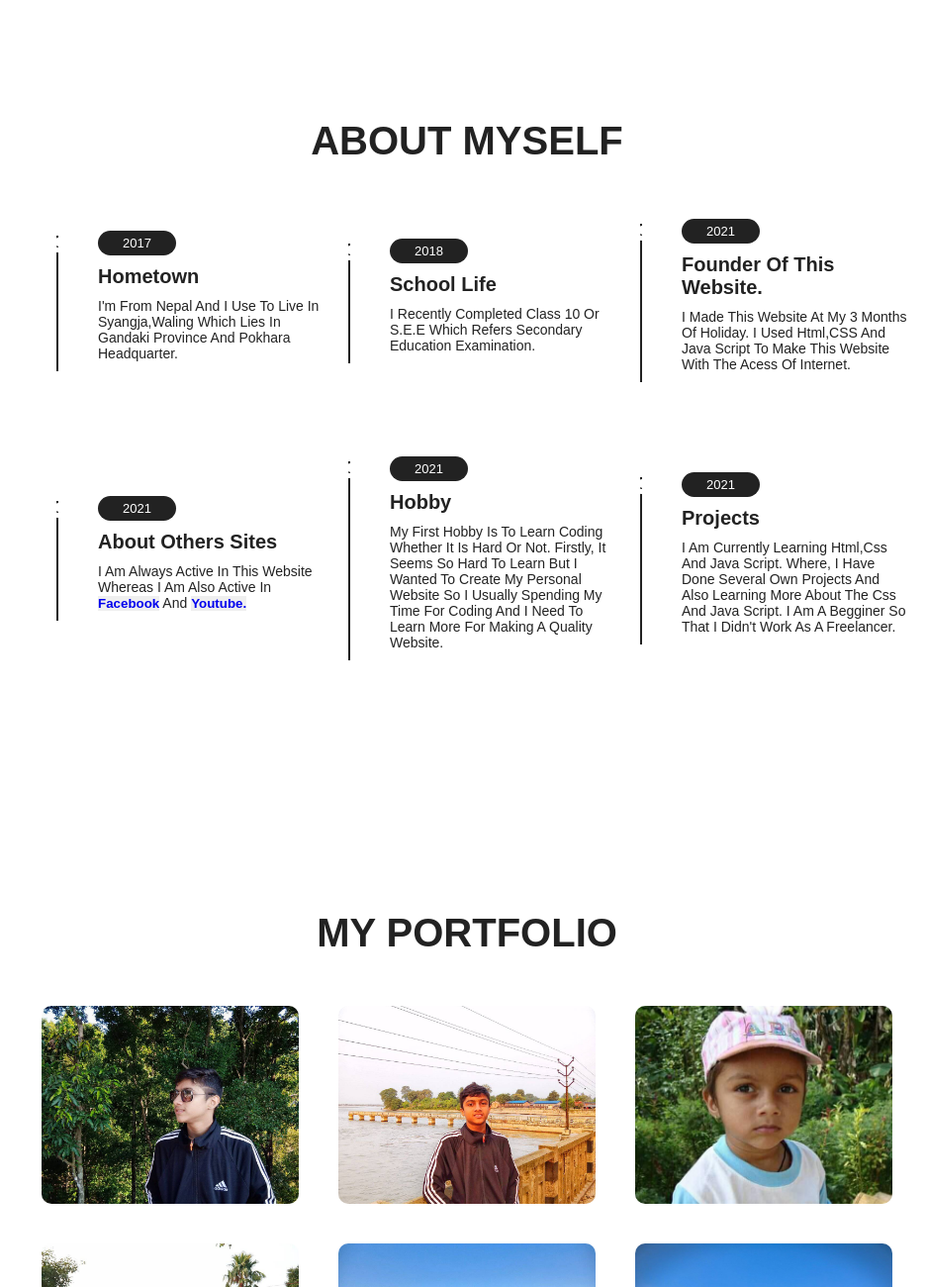
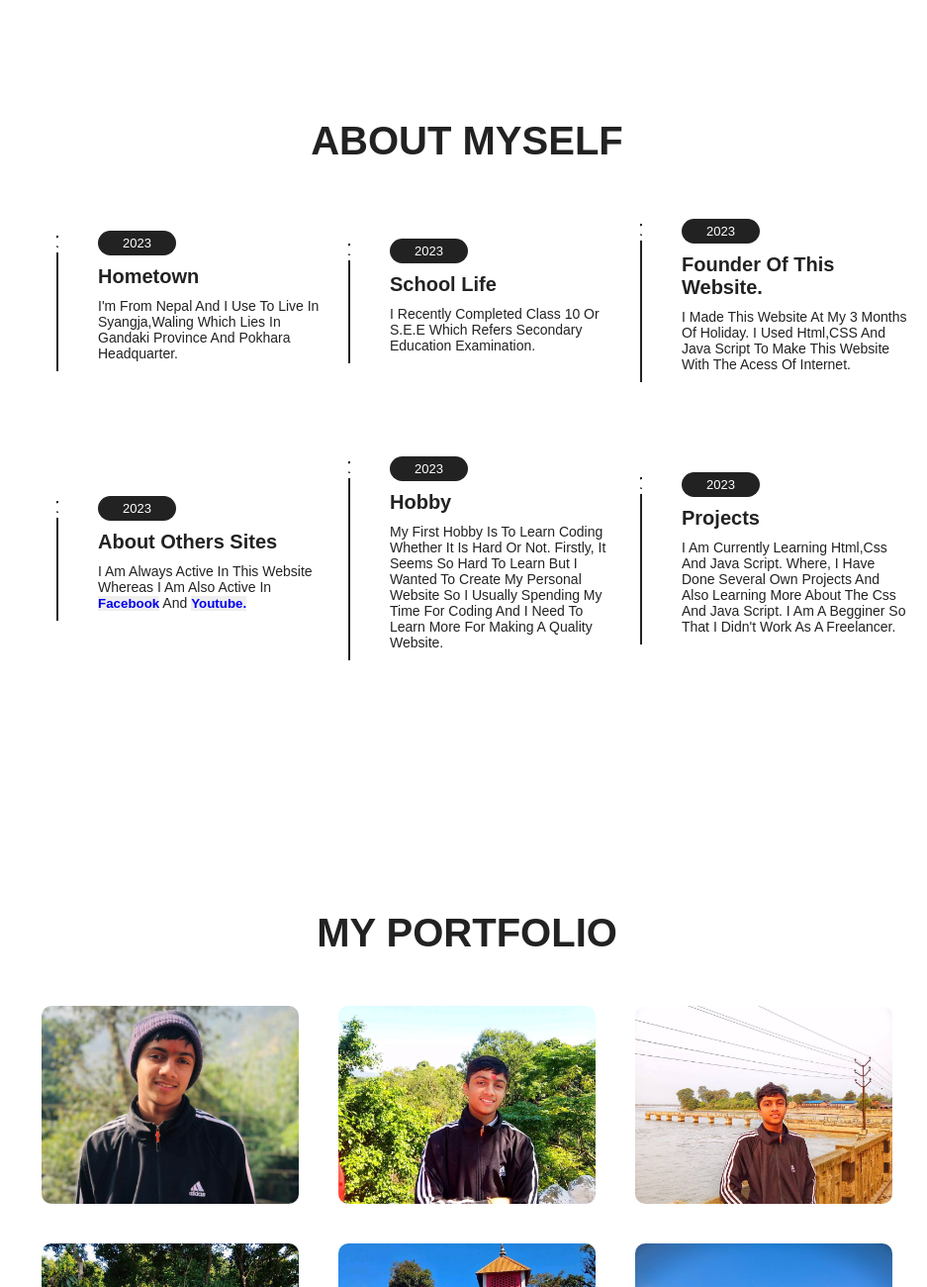
Before and after one commit to ARJUNgitbubrit/ArjunTiwari.github.io, a plain HTML site: page index.html in a window 1280 px wide. Shown: the part 1500-2800 px from the top of the page at 99% size, without its empty margins (343-1280 px from the left). Drawn offline with nearby package versions, Linux system fonts and the light colour scheme.

Commit message:
adding images

```diff
--- a/index.html
+++ b/index.html
@@ -19,7 +19,7 @@
  <header>
  <div class="user">
      <img src="brp.jpg" alt="">
-     <h3 class="name">Arjun Tiwari</h3>
+     <h3 class="name">Arjun TiwarY</h3>
      <p class="post">Front End Developer</p>
  </div>
 
@@ -99,42 +99,42 @@
 
     <div class="box">
         <i class="fas fa-graduation-cap"></i>
-        <span>2017</span>
+        <span>2023</span>
         <h3> Hometown</h3>
         <p> I'm from Nepal and I use to live in Syangja,Waling which lies in Gandaki Province and Pokhara Headquarter.</p>
     </div>
 
     <div class="box">
         <i class="fas fa-graduation-cap"></i>
-        <span>2018</span>
+        <span>2023</span>
         <h3>School Life</h3>
         <p>I recently completed class 10 or S.E.E which refers Secondary Education Examination.</p>
     </div>
 
     <div class="box">
         <i class="fas fa-graduation-cap"></i>
-        <span>2021</span>
+        <span>2023</span>
         <h3>Founder of this website.</h3>
         <p> I made this website at my 3 months of holiday. I used html,CSS and Java Script to make this website  with the acess of internet.</p>
     </div>
 
     <div class="box">
         <i class="fas fa-graduation-cap"></i>
-        <span>2021</span>
+        <span>2023</span>
         <h3>About Others Sites</h3>
         <p>I am always active in this website whereas I am also active in <button><b><a href='https://www.facebook.com/profile.php?id=100048528660213'>Facebook</a></b></button> and <button><b><a href='https://l.facebook.com/l.php?u=https%3A%2F%2Fyoutube.com%2F%40UnknownStarboy-qw7zt%3Ffbclid%3DIwAR1_6OmQ3AcgTiQbpZ7PlMgDgfUy2Rf5KHn_lMVq1Dm9z2GPq8GJvYi7TCY&h=AT32j6aSkmuJW9q6qI3XlqXTek06nAdErX0nxi9UvdE2r8EctS8B5ekK5L4yGdegaZK_LUV14lkzdpLPL-eqXTXfaFDgkQDkL5x4DEtb1h-9-_OhaANra7U89RWiuPDXc2Lh7TrhRqNXQovUM8WZ5g'>Youtube.</a></b></button></p>
     </div>
 
     <div class="box">
         <i class="fas fa-graduation-cap"></i>
-        <span>2021</span>
+        <span>2023</span>
         <h3>Hobby</h3>
         <p>My First Hobby is to learn coding whether it is hard or not. Firstly, It seems so hard to learn but I wanted to create my personal website so I usually spending my time for coding and I need to learn more for making a Quality website.</p>
     </div>
 
     <div class="box">
         <i class="fas fa-graduation-cap"></i>
-        <span>2021</span>
+        <span>2023</span>
         <h3>Projects</h3>
         <p> I am currently learning html,css and java script. Where, I have done several own projects and also learning more about the css and java script. I am a begginer so that I didn't work as a freelancer. </p>
     </div>
@@ -152,7 +152,11 @@
     <div class="box-container">
 
         <div class="box">
-            <img src="brp.jpg" alt="">
+            <img src="abc.jpg" alt="">
+        </div>
+
+        <div class="box">
+            <img src="abd.jpg" alt="">
         </div>
 
         <div class="box">
@@ -160,15 +164,11 @@
         </div>
 
         <div class="box">
-            <img src="brm.jpg" alt="">
+            <img src="brp.jpg" alt="">
         </div>
 
         <div class="box">
-            <img src="brb.jpg" alt="">
-        </div>
-
-        <div class="box">
-            <img src="brc.jpg" alt="">
+            <img src="acr.jpg" alt="">
         </div>
 
         <div class="box">
@@ -192,7 +192,7 @@
             <h3 class="title">contact info</h3>
 
             <div class="info">
-                <h3> <i class="fas fa-envelope"></i> arjuntiwari8990.com </h3>
+                <h3> <i class="fas fa-envelope"></i> arjuntiwari581@gmail.com </h3>
                 <h3> <i class="fas fa-phone"></i> +9748210463</h3>
                 <h3> <i class="fas fa-map-marker-alt"></i> Nepal,Syangja </h3>
             </div>
```
